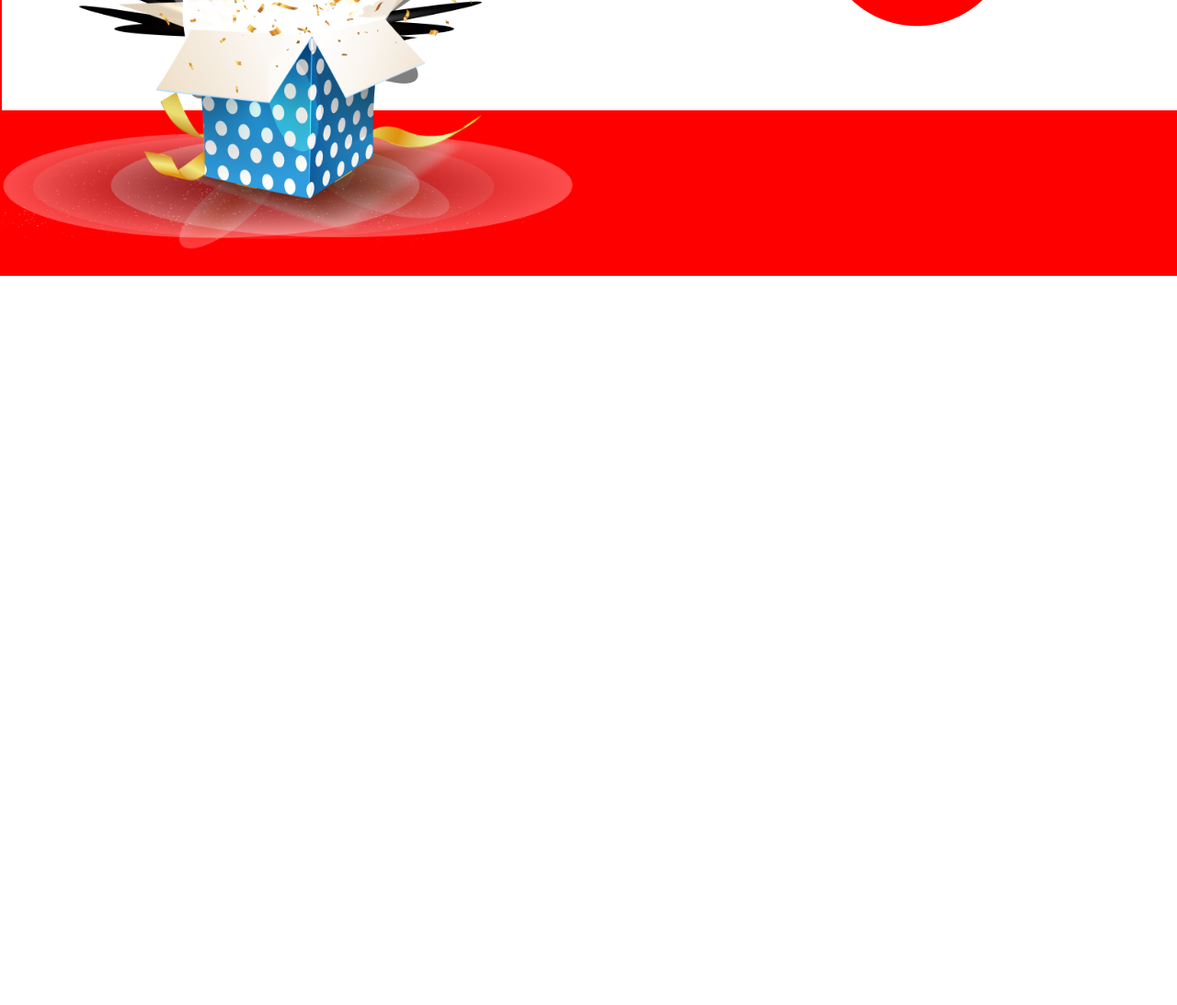
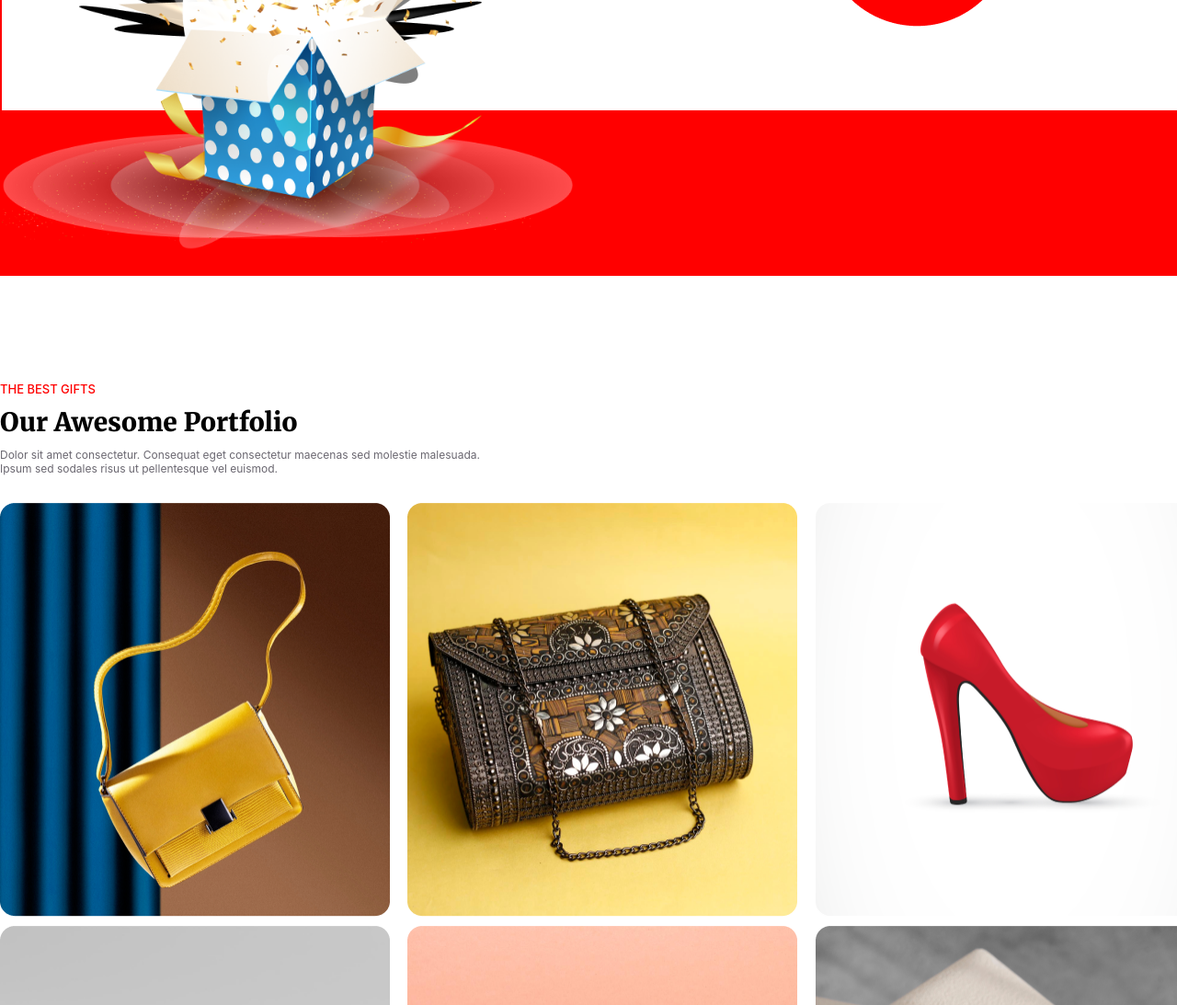
Before and after one commit to tonmoy-sutradhar/New-Year-project, a plain HTML site: page index.html in a window 1280 px wide. Shown: the part 4047-5140 px from the top of the page at 92% size. Before the commit the page ends 4347 px from the top, so only its background shows below. Drawn offline with Linux system fonts and the light colour scheme.

Commit message:
Grid style using in css is Done.

```diff
--- a/Style/style.css
+++ b/Style/style.css
@@ -299,3 +299,47 @@ body {
   left: 64%;
   z-index: 1;
 }
+
+/* Portfolio section start.................. */
+.portfolio-container {
+  width: 1320px;
+  height: 1048px;
+  margin: 0 auto;
+  margin-top: 115px;
+  /* border: 2px solid red; */
+}
+.portfolio-text-content h2 {
+  font-size: 28px;
+  font-weight: 900;
+  margin-top: 10px;
+  margin-bottom: 10px;
+}
+.portfolio-text-content h5 {
+  color: rgb(255, 0, 0);
+  font-family: Inter;
+  font-size: 13px;
+  font-weight: 500;
+}
+
+.portfolio-text-content p {
+  color: rgba(7, 2, 17, 0.6);
+  font-family: Inter;
+  font-size: 12px;
+  font-weight: 400;
+  margin-bottom: 30px;
+}
+/* Grid style start */
+.portfolio-items-img {
+  display: grid;
+  grid-template-columns: repeat(3, 1fr);
+  gap: 10px;
+}
+
+.portfolio-item {
+  width: 424px;
+  height: 450px;
+}
+.portfolio-item img {
+  width: 100%;
+  height: 100%;
+}
--- a/index.html
+++ b/index.html
@@ -116,6 +116,40 @@
         </div>
       </div>
       <!-- Discount Section Start -->
+
+      <!-- Portfolio section sart -->
+      <section class="portfolio-container">
+        <div class="portfolio-text-content">
+          <h5>THE BEST GIFTS</h5>
+          <h2>Our Awesome Portfolio</h2>
+          <p>
+            Dolor sit amet consectetur. Consequat eget consectetur maecenas sed
+            molestie malesuada.<br />
+            Ipsum sed sodales risus ut pellentesque vel euismod.
+          </p>
+        </div>
+        <div class="portfolio-items-img">
+          <div class="portfolio-item">
+            <img src="images/Rectangle 3.png" alt="Parse img" />
+          </div>
+          <div class="portfolio-item">
+            <img src="images/Rectangle 4.png" alt="Parse img" />
+          </div>
+          <div class="portfolio-item">
+            <img src="images/Rectangle 5.png" alt="Parse img" />
+          </div>
+          <div class="portfolio-item">
+            <img src="images/Rectangle 6.png" alt="Parse img" />
+          </div>
+          <div class="portfolio-item">
+            <img src="images/Rectangle 7.png" alt="Parse img" />
+          </div>
+          <div class="portfolio-item">
+            <img src="images/Rectangle 8.png" alt="Parse img" />
+          </div>
+        </div>
+      </section>
+      <!-- Portfolio section sart -->
     </main>
 
     <footer></footer>
```
